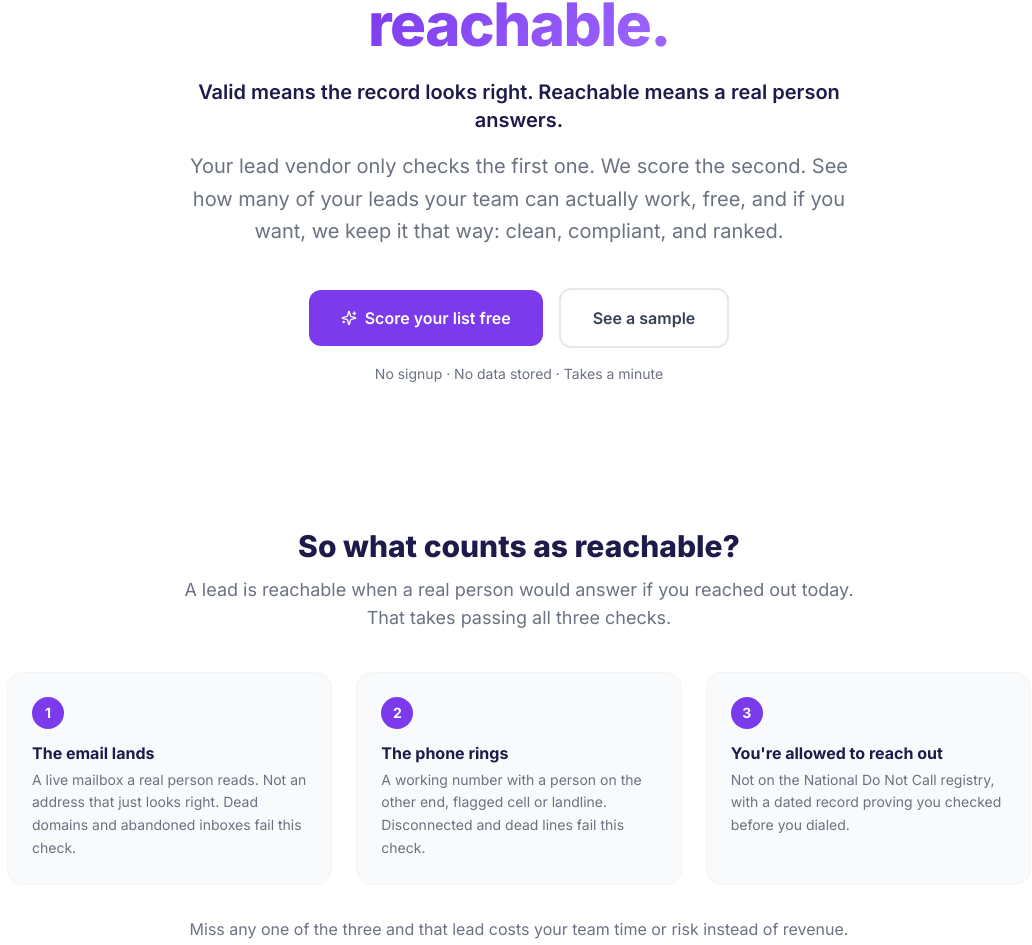
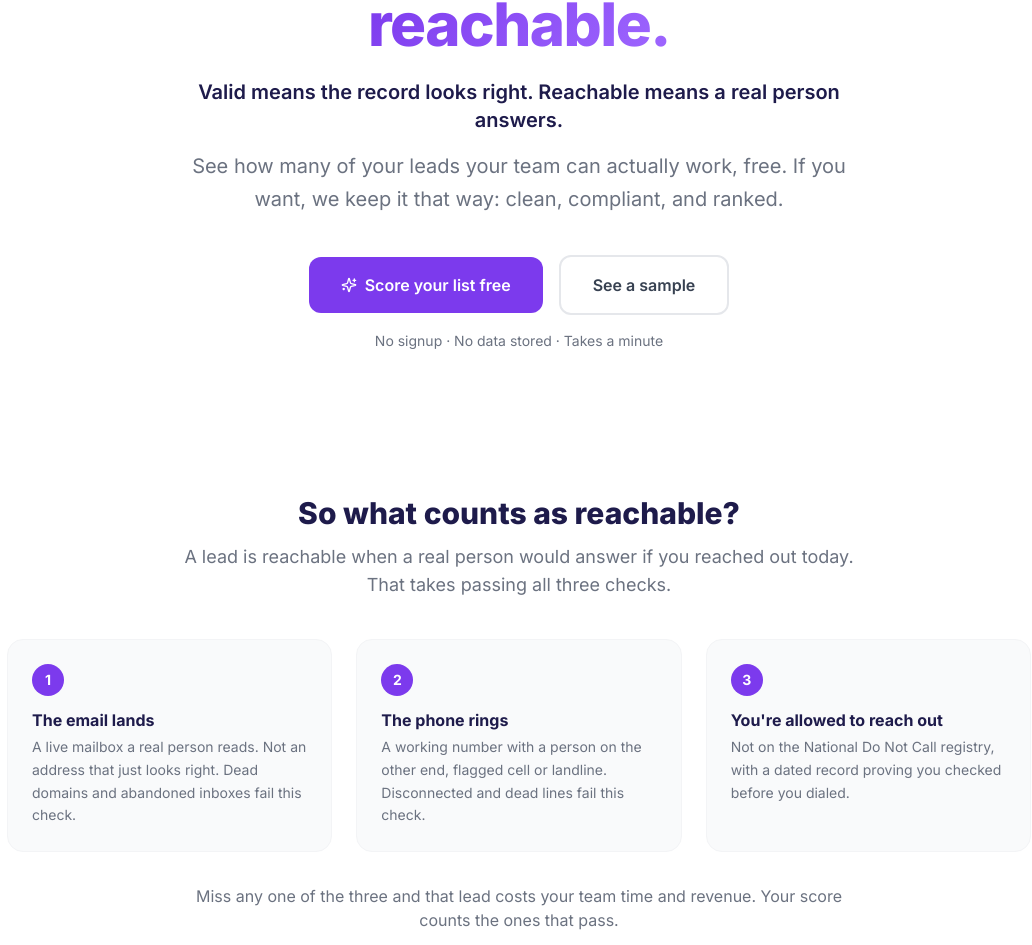
Before and after one commit to contactzen19/ContactZen-, a Next.js app in the folder frontend/: page / in a window 1280 px wide. Shown: the part 260-1205 px from the top of the page, without its empty margins (121-1153 px from the left). Built offline with nearby package versions, Linux system fonts and the light colour scheme.

Commit message:
Hero and reachable-section copy fixes from Jordan review

```diff
--- a/frontend/app/page.tsx
+++ b/frontend/app/page.tsx
@@ -143,7 +143,7 @@
           Valid means the record looks right. Reachable means a real person answers.
         </p>
         <p className="text-xl text-gray-500 max-w-2xl mx-auto mb-10 leading-relaxed">
-          Your lead vendor only checks the first one. We score the second. See how many of your leads your team can actually work, free, and if you want, we keep it that way: clean, compliant, and ranked.
+          See how many of your leads your team can actually work, free. If you want, we keep it that way: clean, compliant, and ranked.
         </p>
         <div className="flex flex-col sm:flex-row items-center justify-center gap-4">
           <Link
@@ -210,7 +210,7 @@
           ))}
         </div>
         <p className="text-center text-gray-500 text-base mt-8 max-w-2xl mx-auto">
-          Miss any one of the three and that lead costs your team time or risk instead of revenue. Your score counts the ones that pass.
+          Miss any one of the three and that lead costs your team time and revenue. Your score counts the ones that pass.
         </p>
       </div>
     </section>
```
